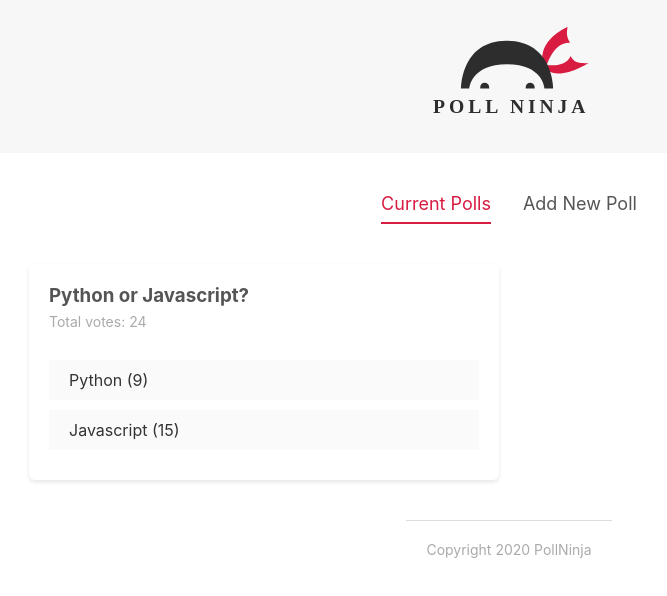
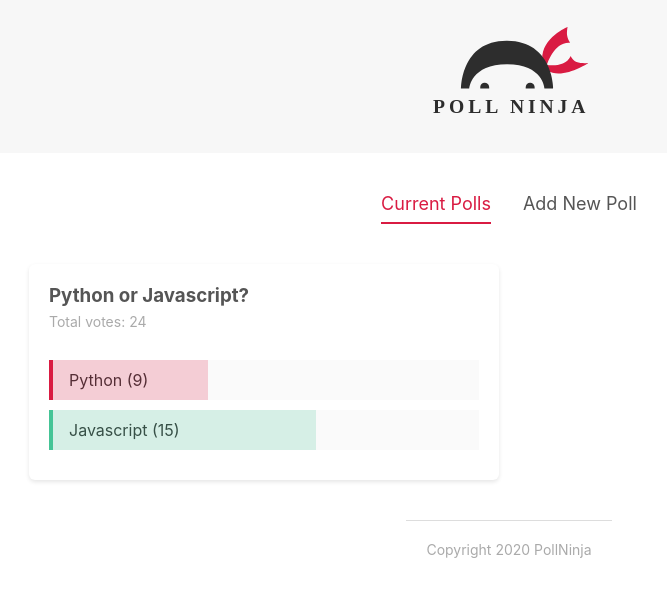
Before and after one commit to Sheilabob/ninjapolls, a Svelte app: page / in a window 1280 px wide. Shown: the top 596 px of the page, without its empty margins (131-798 px from the left). Built offline with nearby package versions, Linux system fonts and the light colour scheme.

Commit message:
svelte lesson 28

```diff
--- a/src/components/PollDetails.svelte
+++ b/src/components/PollDetails.svelte
@@ -6,6 +6,9 @@
 
     //reactive values
     $: totalVotes = poll.votesA + poll.votesB;
+    $: percentA = Math.floor(100/totalVotes * poll.votesA);
+    $: percentB = Math.floor(100/totalVotes * poll.votesB);
+
 
     //handling votes
     const handleVote = (option, id) => {
@@ -18,11 +21,11 @@
         <h3>{poll.question}</h3>
         <p>Total votes: {totalVotes}</p>
         <div class="answer" on:click={() => handleVote('a', poll.id)}>
-            <div class="percent percent-a"></div>
+            <div class="percent percent-a" style="width: {percentA}%"></div>
             <span>{ poll.answerA } ({poll.votesA})</span>
         </div>
         <div class="answer" on:click={() => handleVote('b', poll.id)}>
-            <div class="percent percent-b"></div>
+            <div class="percent percent-b" style="width: {percentB}%"></div>
             <span>{ poll.answerB } ({poll.votesB})</span>
         </div>
     </div>
@@ -56,5 +59,17 @@
         display: inline-block;
         padding: 10px 20px;
     }
-
+    .percent {
+        height: 100%;
+        position: absolute;
+        box-sizing: border-box;
+    }
+    .percent-a{
+        border-left: 4px solid #d91b42;
+        background: rgba(217, 27, 66, 0.2);
+    }
+    .percent-b {
+        border-left: 4px solid #45c496;
+        background: rgba(69, 196, 150, 0.2)
+    }
 </style>
```
